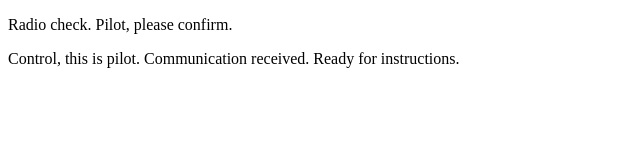
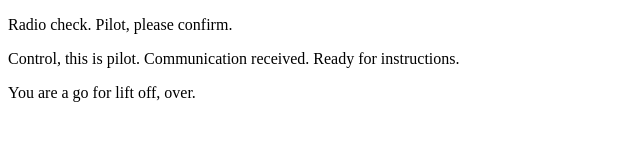
Before and after one commit to IsaiahVG/communication-log, a plain HTML site: page index.html in a window 1280 px wide. Shown: the whole page, without its empty margins (0-640 px from the left). Drawn offline with Linux system fonts and the light colour scheme.

Commit message:
You are a go for lift off, over.

```diff
--- a/index.html
+++ b/index.html
@@ -3,5 +3,6 @@
    <body>
       <p>Radio check. Pilot, please confirm.</p>
       <p>Control, this is pilot. Communication received. Ready for instructions.</p>
-   </body>
+    <p>You are a go for lift off, over.</p>
+  </body>
 </html>
```
